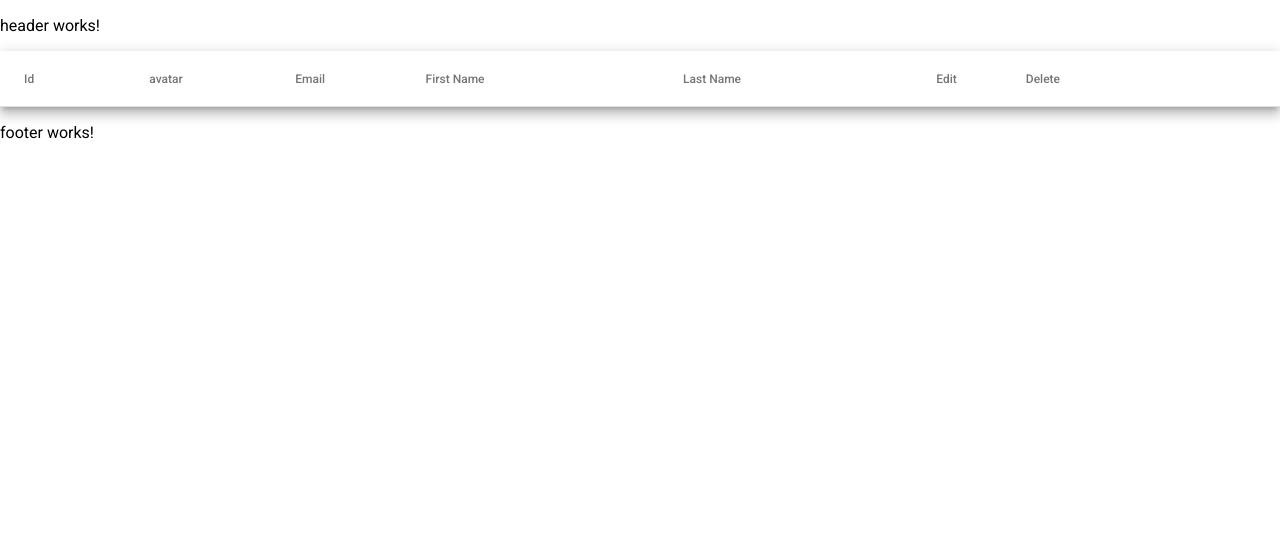
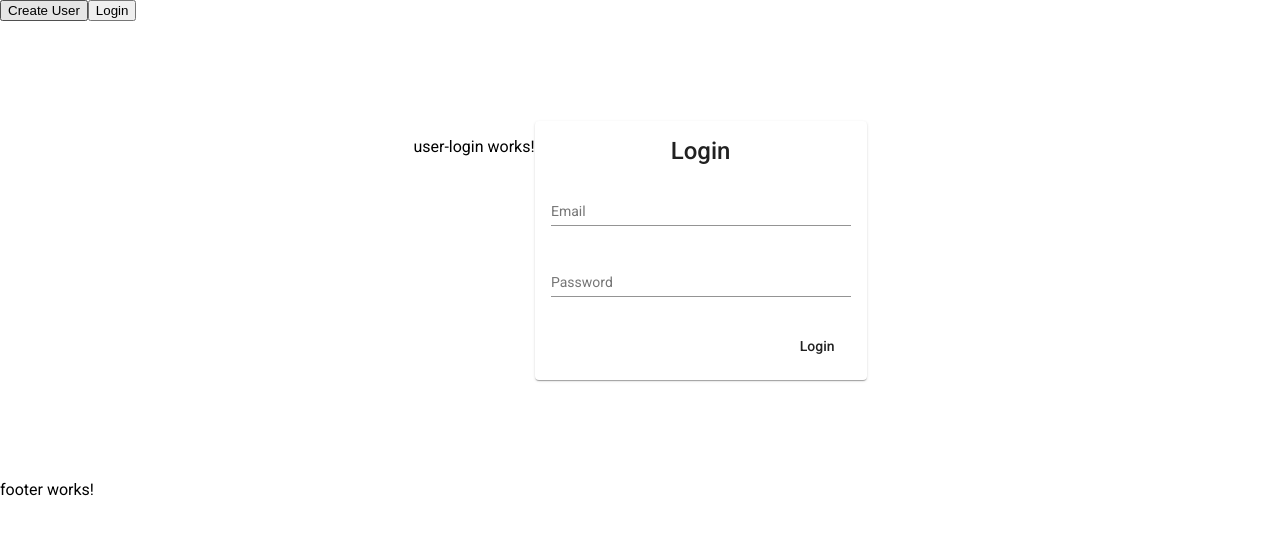
Before and after one commit to sshelake25/ng-user-crud, an Angular app: page /login in a window 1280 px wide. Shown: the top 534 px of the page. Built offline with nearby package versions, Linux system fonts and the light colour scheme; no server answers.

Commit message:
added routes

```diff
--- a/src/app/app.component.html
+++ b/src/app/app.component.html
@@ -1,4 +1,4 @@
 
 <app-header></app-header>
-<app-list-user></app-list-user>
+<router-outlet></router-outlet>
 <app-footer></app-footer>
--- a/src/app/header/header.component.css
+++ b/src/app/header/header.component.css
@@ -0,0 +1,21 @@
+mat-nav-list.list-horizontal {
+    padding: 0;
+
+}
+
+.mat-list-item {
+    display: inline-block;
+    height: auto;
+    width: auto;
+
+}
+
+.mat-toolbar-row,
+.mat-toolbar-single-row {
+    height: unset !important;
+}
+
+.mat-list-item .mat-list-item-content {
+    padding-left: 0px !important;
+    padding-right: 0px !important;
+}
--- a/src/app/header/header.component.html
+++ b/src/app/header/header.component.html
@@ -1 +1,2 @@
-<p>header works!</p>
+<button>Create User</button>
+<button (click)="loginUser()" >Login</button>
--- a/src/app/header/header.component.ts
+++ b/src/app/header/header.component.ts
@@ -12,4 +12,8 @@ export class HeaderComponent implements OnInit {
   ngOnInit(): void {
   }
 
+  loginUser() {
+
+  }
+
 }
--- a/src/app/user-login/user-login.component.css
+++ b/src/app/user-login/user-login.component.css
@@ -0,0 +1,28 @@
+:host {
+    display: flex;
+    justify-content: center;
+    margin: 100px 0px;
+  }
+
+  .mat-form-field {
+    width: 100%;
+    min-width: 300px;
+  }
+
+  mat-card-title,
+  mat-card-content {
+    display: flex;
+    justify-content: center;
+  }
+
+  .error {
+    padding: 16px;
+    width: 300px;
+    color: white;
+    background-color: red;
+  }
+
+  .button {
+    display: flex;
+    justify-content: flex-end;
+  }
--- a/src/app/user-login/user-login.component.html
+++ b/src/app/user-login/user-login.component.html
@@ -1 +1,28 @@
 <p>user-login works!</p>
+<mat-card>
+    <mat-card-title>Login</mat-card-title>
+<mat-card-content>
+<form [formGroup]="form" (ngSubmit)="submit()">
+  <p>
+    <mat-form-field>
+      <input type="text" matInput placeholder="Email" formControlName="email">
+    </mat-form-field>
+  </p>
+
+  <p>
+    <mat-form-field>
+      <input type="password" matInput placeholder="Password" formControlName="password">
+    </mat-form-field>
+  </p>
+
+  <p *ngIf="error" class="error">
+    {{ error }}
+  </p>
+
+  <div class="button">
+    <button type="submit" mat-button>Login</button>
+  </div>
+
+</form>
+</mat-card-content>
+</mat-card>
--- a/src/app/user-login/user-login.component.ts
+++ b/src/app/user-login/user-login.component.ts
@@ -1,4 +1,7 @@
-import { Component, OnInit } from '@angular/core';
+import { Component, EventEmitter, Input, OnInit, Output } from '@angular/core';
+import { FormGroup, FormControl } from '@angular/forms';
+import { Router } from '@angular/router';
+import { UserService } from '../user.service';
 
 @Component({
   selector: 'app-user-login',
@@ -6,10 +9,26 @@ import { Component, OnInit } from '@angular/core';
   styleUrls: ['./user-login.component.css']
 })
 export class UserLoginComponent implements OnInit {
+  @Input() error: string | null | undefined;
+  @Output() submitEM = new EventEmitter();
 
-  constructor() { }
+  form: FormGroup = new FormGroup({
+    email: new FormControl(''),
+    password: new FormControl(''),
+  });
+
+  constructor(private userSrv: UserService, private router: Router) { }
 
   ngOnInit(): void {
   }
 
+  submit() {
+    this.userSrv.login(this.form.value)
+      .subscribe(
+        (res) => {
+          this.router.navigateByUrl('/')
+        });
+
+  }
+
 }
--- a/src/app/user.service.ts
+++ b/src/app/user.service.ts
@@ -9,12 +9,16 @@ export class UserService {
   constructor(private http: HttpClient) { }
 
   getUsers() {
-   return this.http.get('https://reqres.in/api/users?page=2');
+    return this.http.get('https://reqres.in/api/users?page=2');
   }
 
   deleteUser(id: string) {
-    return this.http.delete('https://reqres.in/api/users/2');
+    return this.http.delete(`https://reqres.in/api/users/${id}`);
 
   }
 
+  login(userInfo: any) {
+    return this.http.post('https://reqres.in/api/login', userInfo);
+  }
+
 }
```
Also changed, not shown: src/app/app.module.ts (+17 -2 lines).
